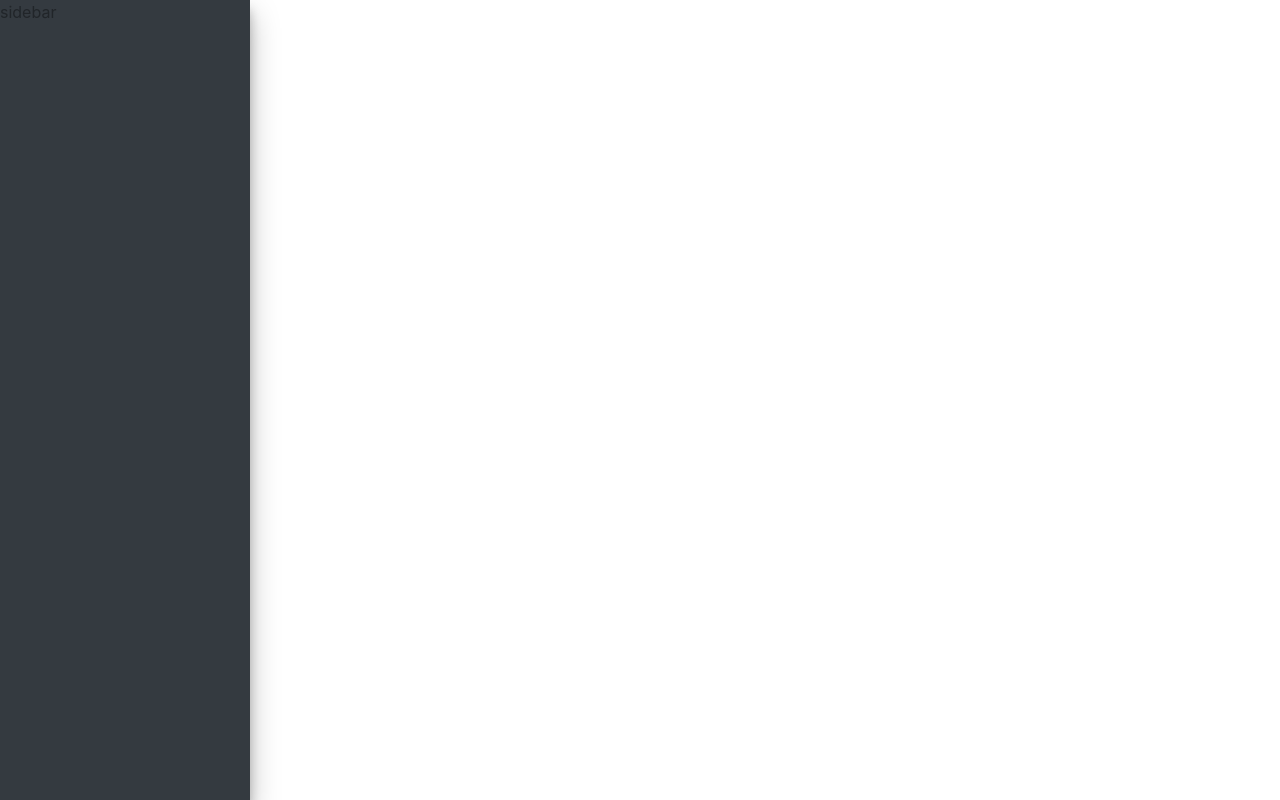
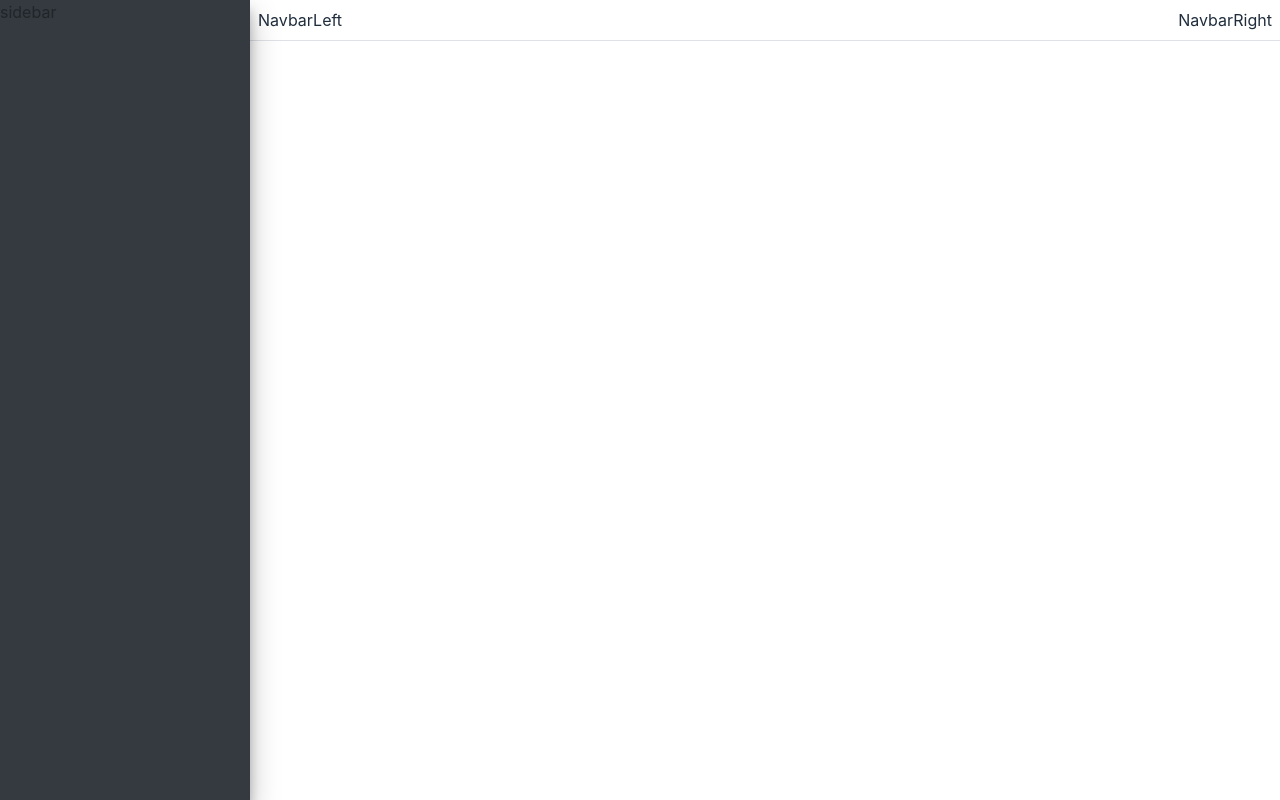
Before and after one commit to bahafa18/sinau-react, a React (Create React App) app: page / in a window 1280 px wide. Built offline with nearby package versions, Linux system fonts and the light colour scheme.

Commit message:
add navbar panel componen

```diff
--- a/src/App.js
+++ b/src/App.js
@@ -2,11 +2,13 @@ import "bootstrap/dist/css/bootstrap.min.css";
 import "./App.css";
 import Topbar from "./components/topbar/Topbar";
 import Sidebar from "./components/sidebar/Sidebar";
+import Navbar from "./components/navbar/Navbar";
 
 function App() {
   return (
     <div className="App">
       <Sidebar />
+      <Navbar />
     </div>
   );
 }
--- /dev/null
+++ b/src/components/navbar/Navbar.css
@@ -0,0 +1,38 @@
+.main-header {
+  transition: margin-left 0.3s ease-in-out;
+  margin-left: 250px;
+}
+
+.navbar {
+  position: relative;
+  display: -ms-flexbox;
+  display: flex;
+  -ms-flex-wrap: wrap;
+  flex-wrap: wrap;
+  -ms-flex-align: center;
+  align-items: center;
+  -ms-flex-pack: justify;
+  justify-content: space-between;
+  padding: 0.5rem 0.5rem;
+}
+
+.navbar-white {
+  background-color: #fff;
+  color: #1f2d3d;
+}
+
+.navbar-light {
+  background-color: #f8f9fa;
+}
+
+.main-header {
+  border-bottom: 1px solid #dee2e6;
+  z-index: 1034;
+}
+
+/* .navbar-expand {
+  -ms-flex-flow: row nowrap;
+  flex-flow: row nowrap;
+  -ms-flex-pack: start;
+  justify-content: flex-start;
+} */
--- /dev/null
+++ b/src/components/navbar/Navbar.jsx
@@ -0,0 +1,12 @@
+import "./Navbar.css";
+import NavbarLeft from "./navbarLeft/NavbarLeft";
+import NavbarRight from "./navbarRight/NavbarRight";
+
+export default function Navbar() {
+  return (
+    <div className="navbar navbar-white main-header navbar-expand">
+      <NavbarLeft />
+      <NavbarRight />
+    </div>
+  );
+}
--- /dev/null
+++ b/src/components/navbar/navbarLeft/NavbarLeft.jsx
@@ -0,0 +1,5 @@
+import React from "react";
+
+export default function NavbarLeft() {
+  return <div>NavbarLeft</div>;
+}
--- /dev/null
+++ b/src/components/navbar/navbarRight/NavbarRight.jsx
@@ -0,0 +1,5 @@
+import React from "react";
+
+export default function NavbarRight() {
+  return <div>NavbarRight</div>;
+}
```
